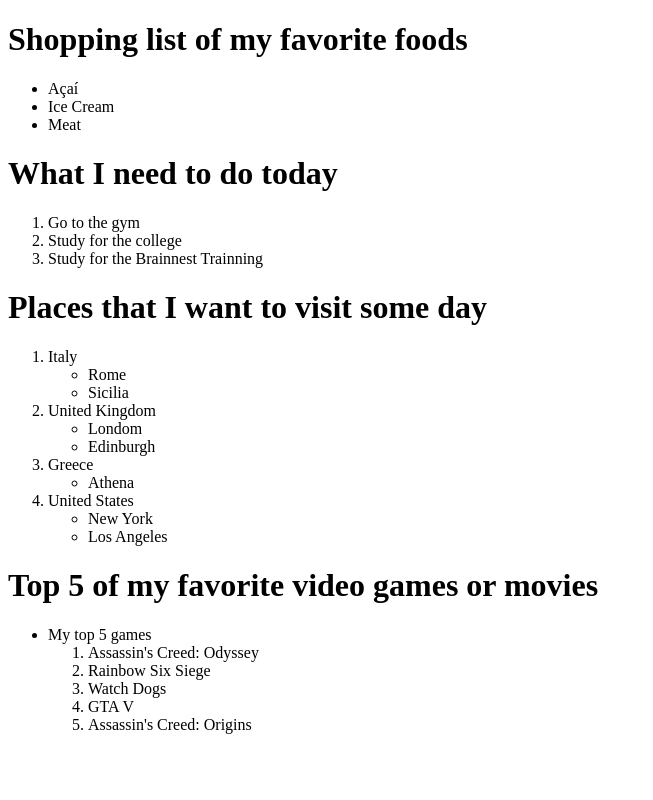
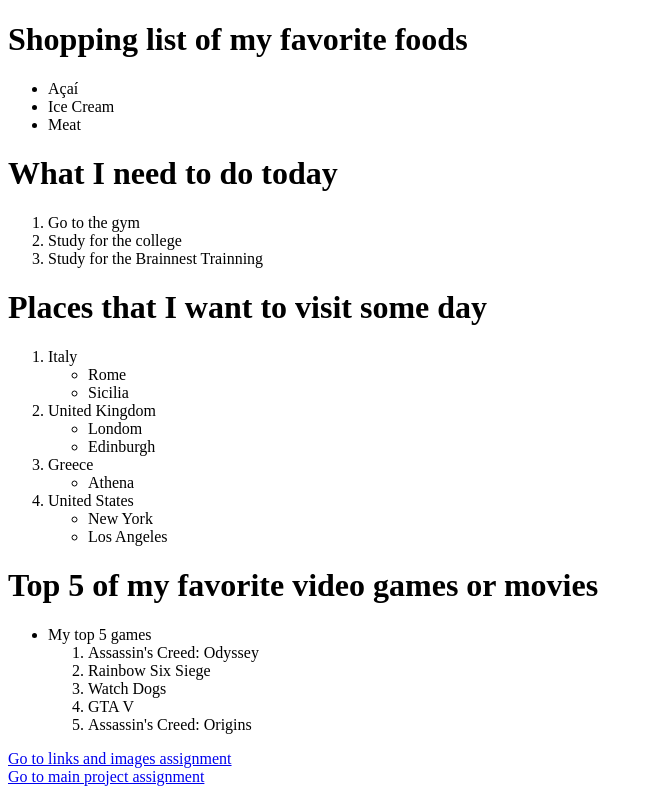
Before and after one commit to ccaio-oliveira/html-boilerplate, a plain HTML site: page index.html in a window 1280 px wide. Shown: the whole page, without its empty margins (0-653 px from the left). Drawn offline with Linux system fonts and the light colour scheme.

Commit message:
linkind the pages

```diff
--- a/index.html
+++ b/index.html
@@ -68,5 +68,9 @@
             </ol>
         </li>
     </ul>
+
+    <a href="./links-and-images/index.html">Go to links and images assignment</a>
+    <br>
+    <a href="./main_project/index.html">Go to main project assignment</a>
 </body>
 </html>
```
Also changed, not shown: links-and-images/index.html (+2 -0 lines).
